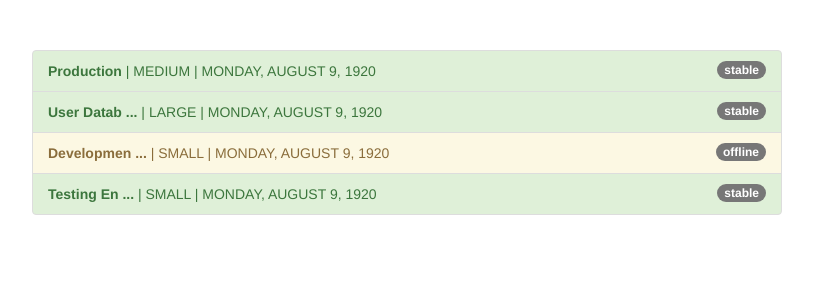
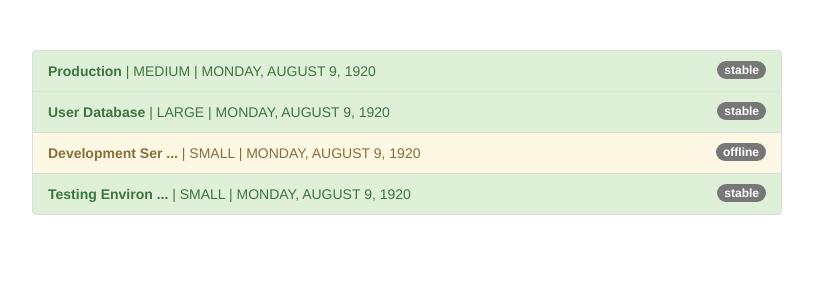
Before and after one commit to kevincastrochavez/pipes-angular, an Angular app: page / in a window 1280 px wide. Shown: the top 300 px of the page, without its empty margins (233-1046 px from the left). Built offline with nearby package versions, Linux system fonts and the light colour scheme.

Commit message:
learned how to parametrize a custom pipe

```diff
--- a/src/app/app.component.html
+++ b/src/app/app.component.html
@@ -10,7 +10,7 @@
           <span class="badge">
             {{ server.status }}
           </span>
-          <strong>{{ server.name | shorten }}</strong> |
+          <strong>{{ server.name | shorten: 15 }}</strong> |
           {{ server.instanceType | uppercase }} |
           <!-- Pipes execute from left to right -->
           {{ server.started | date: "fullDate" | uppercase }}
--- a/src/app/shorten.pipe.ts
+++ b/src/app/shorten.pipe.ts
@@ -4,9 +4,9 @@
   name: "shorten",
 })
 export class ShortenPipe implements PipeTransform {
-  transform(value: any) {
-    if (value.length > 10) {
-      return value.substr(0, 10) + " ...";
+  transform(value: any, limit: number) {
+    if (value.length > limit) {
+      return value.substr(0, limit) + " ...";
     }
 
     return value;
```
